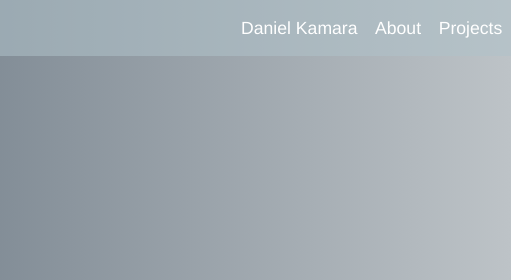
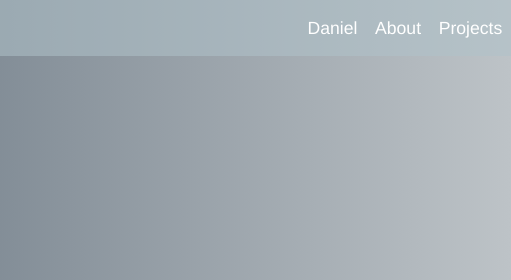
Before and after one commit to danielkamara/dallas_portfolio, a plain HTML site: page index.html in a window 1280 px wide. Shown: the top 280 px of the page, 769-1280 px from the left. Drawn offline with Linux system fonts and the light colour scheme.

Commit message:
removed last name

```diff
--- a/index.html
+++ b/index.html
@@ -18,7 +18,7 @@
 <body>
   <section id="navbar">
     <ul class="nav">
-      <li><a href="#name">Daniel Kamara</a></li>
+      <li><a href="#name">Daniel</a></li>
       <li><a href="#welcome-section">About</a></li>
       <li><a href="#projects">Projects</a></li>
       <!-- <li><a href="#resume">Resume</a></li> -->
```
